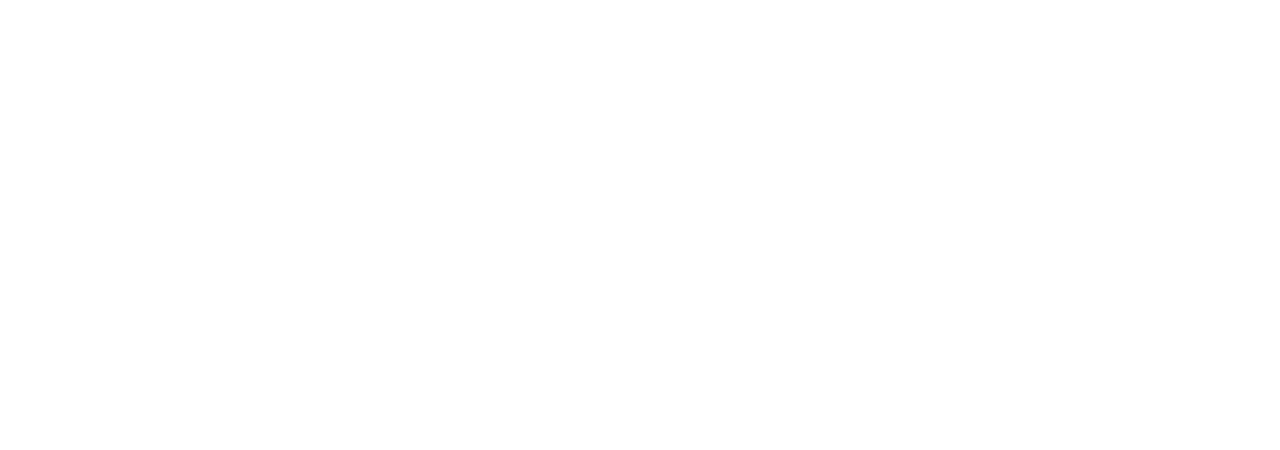
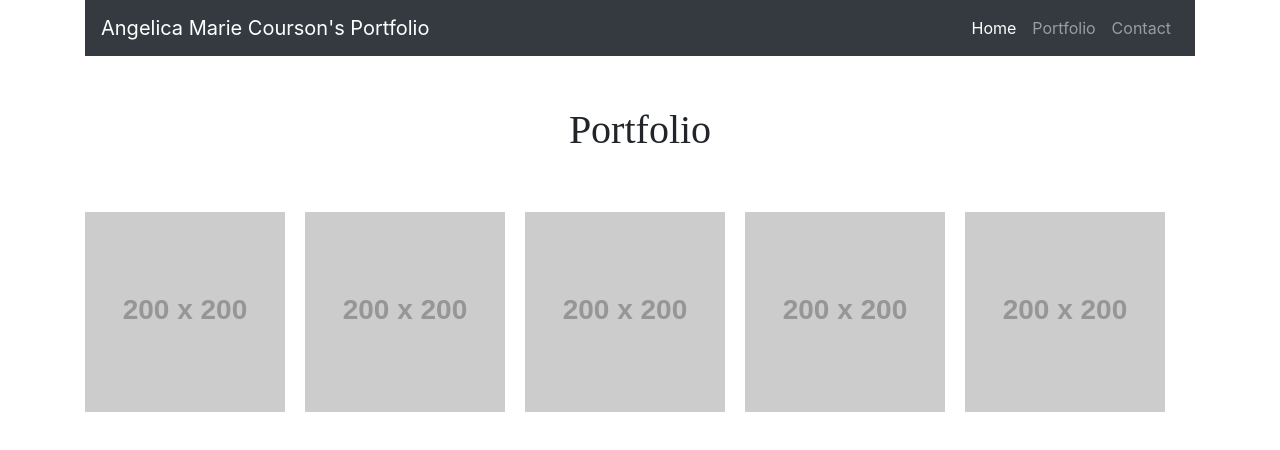
Before and after one commit to amcourson/Homework-2-Repo, a plain HTML site: page portfolio.html in a window 1280 px wide. Drawn offline with nearby package versions, Linux system fonts and the light colour scheme; placeholder pictures from the web are drawn by us.

Commit message:
adding portfolio and contact pages, css typography

```diff
--- a/contact.html
+++ b/contact.html
@@ -0,0 +1,49 @@
+<!DOCTYPE html>
+<html lang="en-us">
+    <head>
+        <meta charset="UTF-8">
+        <meta name="viewport" content="width=device-width, initial-scale=1">
+        <title>Portfolio</title>
+        <link rel="stylesheet" href="https://maxcdn.bootstrapcdn.com/bootstrap/4.0.0/css/bootstrap.min.css">
+        <link rel="stylesheet" href="https://stackpath.bootstrapcdn.com/font-awesome/4.7.0/css/font-awesome.min.css">
+        <link rel="stylesheet" type="text/css" href="style.css">
+      </head>
+
+      <body>
+
+
+        <div class="container">
+
+
+          <nav class="navbar navbar-expand-lg navbar-dark bg-dark">
+
+
+            <a class="navbar-brand" href="#">Angelica Marie Courson's Portfolio</a>
+            <button class="navbar-toggler" type="button" data-toggle="collapse" data-target="#navbarNavDropdown" aria-controls="navbarNavDropdown" aria-expanded="false" aria-label="Toggle navigation">
+              <span class="navbar-toggler-icon"></span>
+            </button>
+
+
+            <div class="collapse navbar-collapse" id="navbarNavDropdown">
+              <ul class="navbar-nav ml-auto">
+
+
+                <li class="nav-item active">
+                  <a class="nav-link" href="index.html">Home <span class="sr-only">(current)</span></a>
+                </li>
+
+                <li class="nav-item">
+                  <a class="nav-link" href="portfolio.html">Portfolio</a>
+                </li>
+
+                <li class="nav-item">
+                    <a class="nav-link" href="contact.html">Contact</a>
+                  </li>
+
+
+
+
+                </li>
+              </ul>
+            </div>
+          </nav>
--- a/portfolio.html
+++ b/portfolio.html
@@ -0,0 +1,72 @@
+<!DOCTYPE html>
+<html lang="en-us">
+    <head>
+        <meta charset="UTF-8">
+        <meta name="viewport" content="width=device-width, initial-scale=1">
+        <title>Portfolio</title>
+        <link rel="stylesheet" href="https://maxcdn.bootstrapcdn.com/bootstrap/4.0.0/css/bootstrap.min.css">
+        <link rel="stylesheet" href="https://stackpath.bootstrapcdn.com/font-awesome/4.7.0/css/font-awesome.min.css">
+        <link rel="stylesheet" type="text/css" href="style.css">
+      </head>
+
+      <body>
+
+
+        <div class="container">
+
+
+          <nav class="navbar navbar-expand-lg navbar-dark bg-dark">
+
+
+            <a class="navbar-brand" href="#">Angelica Marie Courson's Portfolio</a>
+            <button class="navbar-toggler" type="button" data-toggle="collapse" data-target="#navbarNavDropdown" aria-controls="navbarNavDropdown" aria-expanded="false" aria-label="Toggle navigation">
+              <span class="navbar-toggler-icon"></span>
+            </button>
+
+
+            <div class="collapse navbar-collapse" id="navbarNavDropdown">
+              <ul class="navbar-nav ml-auto">
+
+
+                <li class="nav-item active">
+                  <a class="nav-link" href="index.html">Home <span class="sr-only">(current)</span></a>
+                </li>
+
+                <li class="nav-item">
+                  <a class="nav-link" href="portfolio.html">Portfolio</a>
+                </li>
+
+                <li class="nav-item">
+                    <a class="nav-link" href="contact.html">Contact</a>
+                  </li>
+
+
+
+
+                </li>
+              </ul>
+            </div>
+          </nav>
+          <style>
+            h1 {text-align: center;}
+
+        </style>
+        <h1>Portfolio</h1>
+        <div class="container">
+          <div class="row">
+            <div class="col-lrg-6">
+          <img src="http://placehold.it/200x200" alt="Your Image" id="bio-image"  >
+          <img src="http://placehold.it/200x200" alt="Your Image" id="bio-image"  >
+         <img src="http://placehold.it/200x200" alt="Your Image" id="bio-image"  >
+         <img src="http://placehold.it/200x200" alt="Your Image" id="bio-image"  >
+         <img src="http://placehold.it/200x200" alt="Your Image" id="bio-image"  >
+        </div>
+        </div>
+        </div>
+
+
+
+
+
+
+      </body>
--- a/style.css
+++ b/style.css
@@ -1,13 +1,15 @@
-#p {
-    padding-left:20px;
+#bio-image {
+    float:left;
+    padding-right: 20px;
 }
 
-.ul {
-    list-style-type: none;
-    margin: 0;
-    padding: 0;
+h1 {
+    font-family: 'Merriweather', serif;
+    padding-top: 50px;
+    padding-bottom: 50px;
+    background-color:white;
 }
-.bio-image {
-   float: left;
-    padding-right: 20px;
+
+p{
+    font-family: 'Merriweather', serif;
 }
```
Also changed, not shown: index.html (+27 -12 lines).
